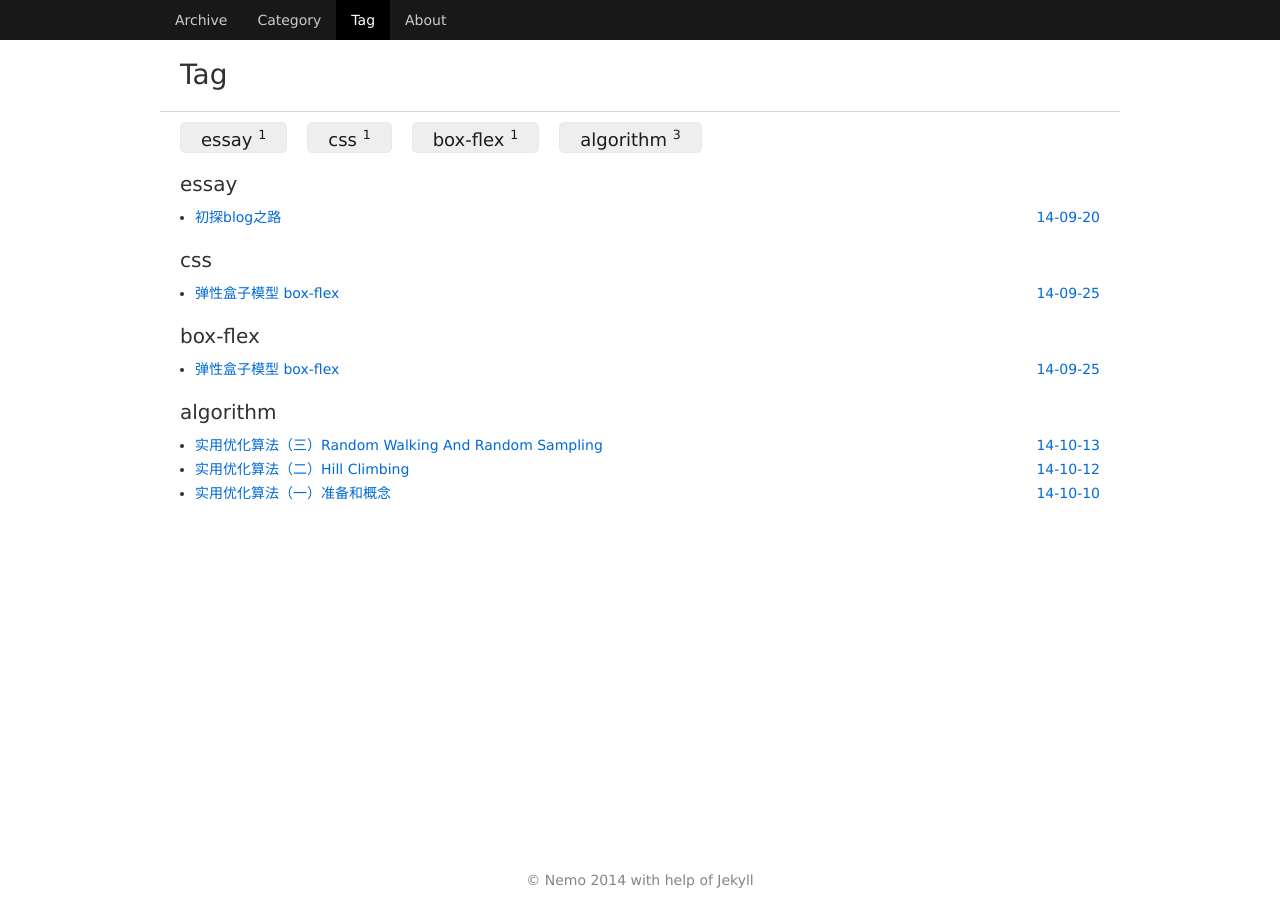
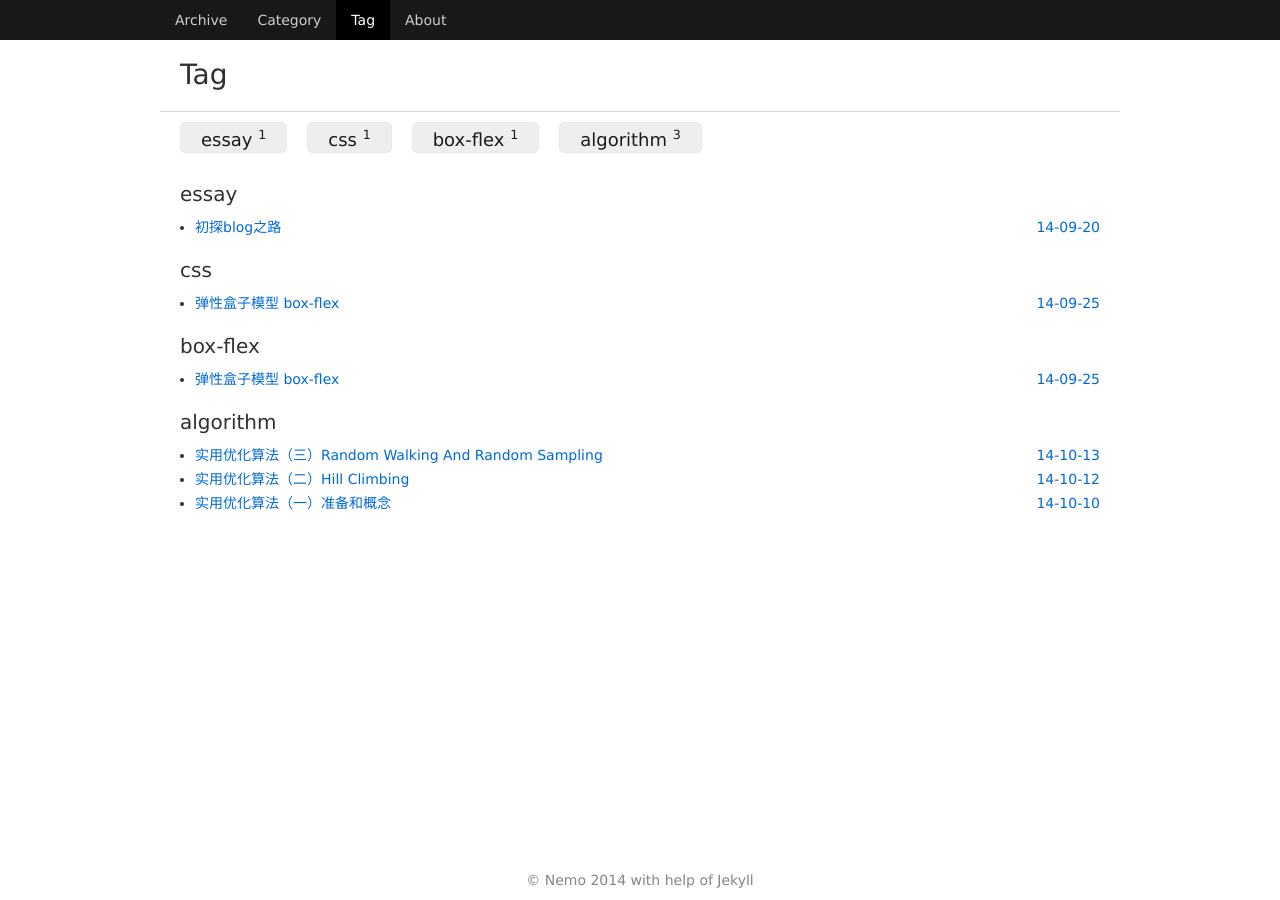
Before and after one commit to Caesor/caesor.github.io, a Jekyll site: the page built from tag.html, in a window 1280 px wide. Built offline with Jekyll 4.4.1, drawn with Linux system fonts in a browser that asks for light colours.

Commit message:
change the style of tags list

```diff
--- a/css/pages.css
+++ b/css/pages.css
@@ -27,7 +27,7 @@
 
 /* tag */
 .tag_list{overflow:hidden;}
-.tag_list li{float: left;margin-right: 20px;border: 1px solid #eee;border-radius: 5px;background: #eee;border: 1px solid #E9E9E9;}
+.tag_list li{float: left;margin: 0 20px 10px 0;border: 1px solid #eee;border-radius: 5px;background: #eee;border: 1px solid #E9E9E9;}
 .tags_num{vertical-align: super;font-size:0.7em;}
 .tag_list li a{display: block;color:#1B1B1B;font-size:18px;padding: 0 20px;}
 .tag_list li a:hover{text-decoration:none;box-shadow: 0px 0px 15px #B6C5D6 inset;border-radius: 5px;}
```
